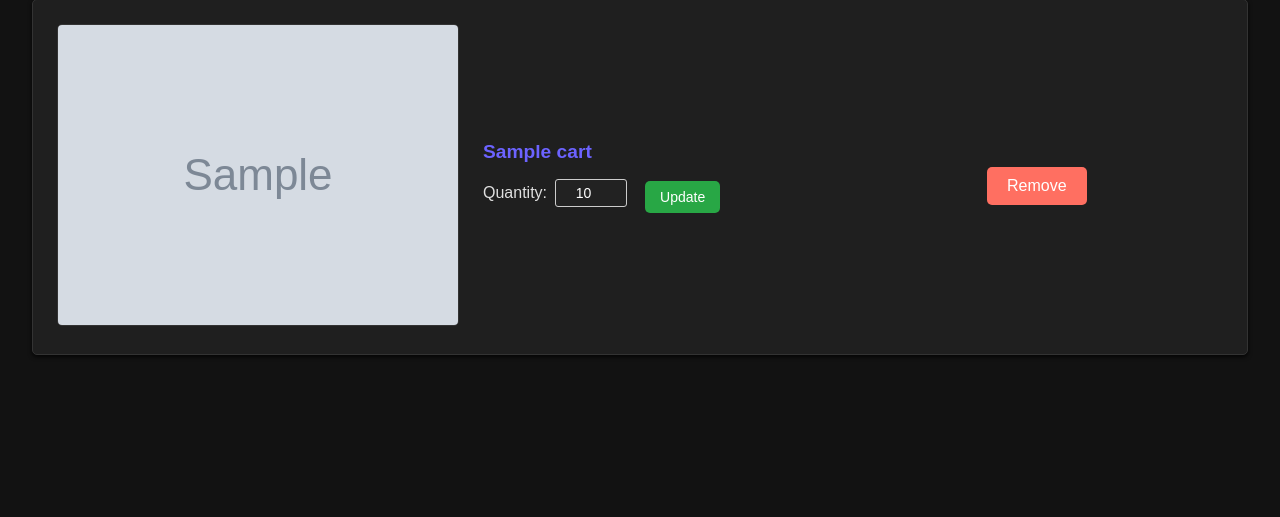
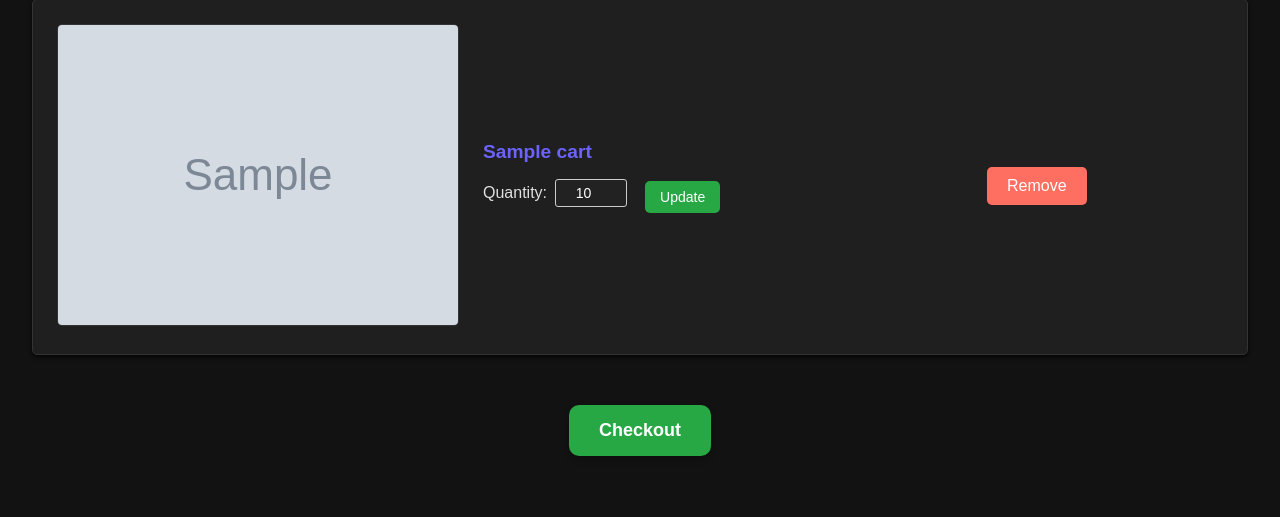
Before and after one commit to OmGoyal27/shopping-app-template, a Flask app: template templates/cart.html in a window 1280 px wide. Shown: the part 109-626 px from the top of the page. Run offline with Flask 3, Linux system fonts and the light colour scheme; the template is opened without the code that fills it: most values are stand-ins (such as "Sample title", 1, 10 or a date in 2020); grey boxes marked "Sample" are stand-in pictures.

Commit message:
Implement checkout functionality with detailed cart view and styling enhancements

```diff
--- a/app.py
+++ b/app.py
@@ -104,5 +104,36 @@ def update_cart(product_name):
     session["cart"] = cart
     return redirect(url_for("cart"))
 
+@app.route("/buy", methods=["POST", "GET"])
+def buy():
+    if request.method == "GET":
+        return redirect(url_for("cart"))
+
+    cart = session.get("cart", {})
+    detailed_cart = []
+
+    for product_name, quantity in cart.items():
+        product_path = os.path.join(PRODUCTS_DIR, product_name, "details.json")
+        if os.path.exists(product_path):
+            with open(product_path, "r") as file:
+                product_details = json.load(file)
+                detailed_cart.append({
+                    "name": product_name,
+                    "quantity": quantity,
+                    "price": product_details.get("price", 0),
+                    "total_cost": quantity * product_details.get("price", 0)
+                })
+
+    # Pass the detailed cart as a query parameter to the checkout page
+    return render_template("checkout.html", cart=detailed_cart)
+
+@app.route("/checkout")
+def checkout():
+    # Only render the checkout page if cart data is passed
+    cart = request.args.get("cart", None)
+    if not cart:
+        return redirect(url_for("index"))
+    return render_template("checkout.html", cart=json.loads(cart))
+
 if __name__ == "__main__":
     app.run(debug=True)
--- a/static/styles/styles.css
+++ b/static/styles/styles.css
@@ -359,3 +359,87 @@ input[type="number"] {
     background-color: #1e7e34; /* Even darker green on click */
     transform: scale(0.95); /* Slight shrink effect */
 }
+
+.buy-btn {
+    background-color: #ffcc00; /* Yellow background */
+    color: black;
+    border: none;
+    padding: 10px 20px;
+    font-size: 16px;
+    border-radius: 5px;
+    cursor: pointer;
+    transition: background-color 0.3s ease, transform 0.2s ease;
+}
+
+.buy-btn:hover {
+    background-color: #e6b800; /* Darker yellow on hover */
+    transform: scale(1.05); /* Slight zoom effect */
+}
+
+.buy-btn:active {
+    background-color: #cc9900; /* Even darker yellow on click */
+    transform: scale(0.95); /* Slight shrink effect */
+}
+
+.checkout-container {
+    display: flex;
+    justify-content: center; /* Center the button horizontally */
+    margin-top: 2rem; /* Add spacing above the button */
+}
+
+.buy-btn {
+    background-color: #28a745; /* Green background */
+    color: white;
+    border: none;
+    padding: 15px 30px; /* Larger padding for emphasis */
+    font-size: 18px; /* Larger font size */
+    font-weight: bold;
+    border-radius: 10px; /* Rounded corners */
+    cursor: pointer;
+    transition: background-color 0.3s ease, transform 0.2s ease, box-shadow 0.3s ease;
+    box-shadow: 0 4px 6px rgba(0, 0, 0, 0.2); /* Add shadow for depth */
+}
+
+.buy-btn:hover {
+    background-color: #218838; /* Darker green on hover */
+    transform: scale(1.1); /* Slight zoom effect */
+    box-shadow: 0 6px 8px rgba(0, 0, 0, 0.3); /* Enhance shadow on hover */
+}
+
+.buy-btn:active {
+    background-color: #1e7e34; /* Even darker green on click */
+    transform: scale(0.95); /* Slight shrink effect */
+    box-shadow: 0 3px 5px rgba(0, 0, 0, 0.2); /* Reduce shadow on click */
+}
+
+.checkout-items {
+    list-style: none;
+    padding: 0;
+    margin: 0;
+}
+
+.checkout-item {
+    background-color: #1f1f1f;
+    border: 1px solid #333;
+    border-radius: 5px;
+    padding: 1rem;
+    margin-bottom: 1rem;
+    box-shadow: 0 2px 4px rgba(0, 0, 0, 0.8);
+    transition: transform 0.2s, box-shadow 0.2s;
+}
+
+.checkout-item:hover {
+    transform: translateY(-5px);
+    box-shadow: 0 4px 8px rgba(0, 0, 0, 0.9);
+}
+
+.checkout-item h2 {
+    font-size: 1.5rem;
+    color: #007bff;
+    margin: 0;
+}
+
+.checkout-item p {
+    margin: 0.5rem 0;
+    color: #c0c0c0;
+}
--- a/templates/cart.html
+++ b/templates/cart.html
@@ -40,6 +40,11 @@
                     </li>
                 {% endfor %}
             </ul>
+            <div class="checkout-container">
+                <form action="{{ url_for('buy') }}" method="post">
+                    <button type="submit" class="btn buy-btn">Checkout</button>
+                </form>
+            </div>
         {% else %}
             <p>Your cart is empty.</p>
         {% endif %}
```
Also changed, not shown: templates/checkout.html (added, +32 -0 lines).
